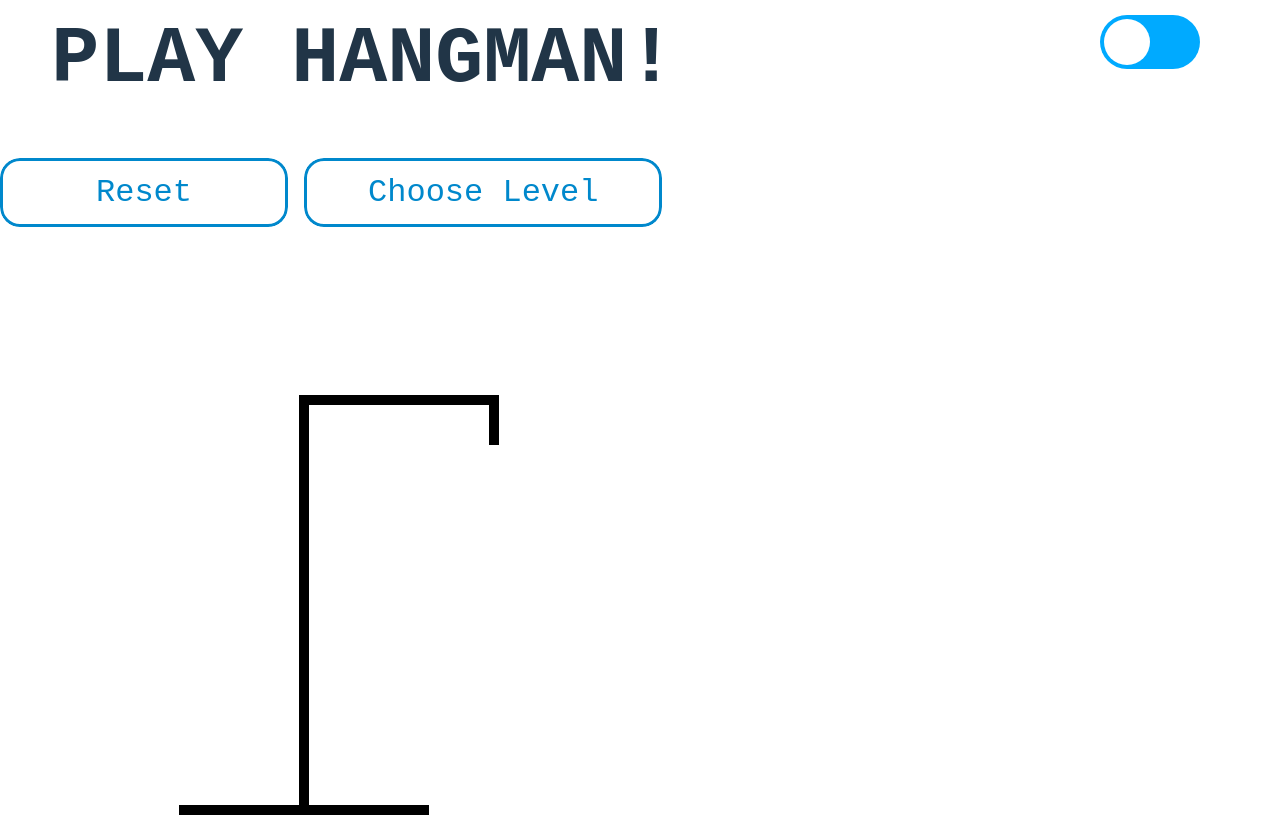
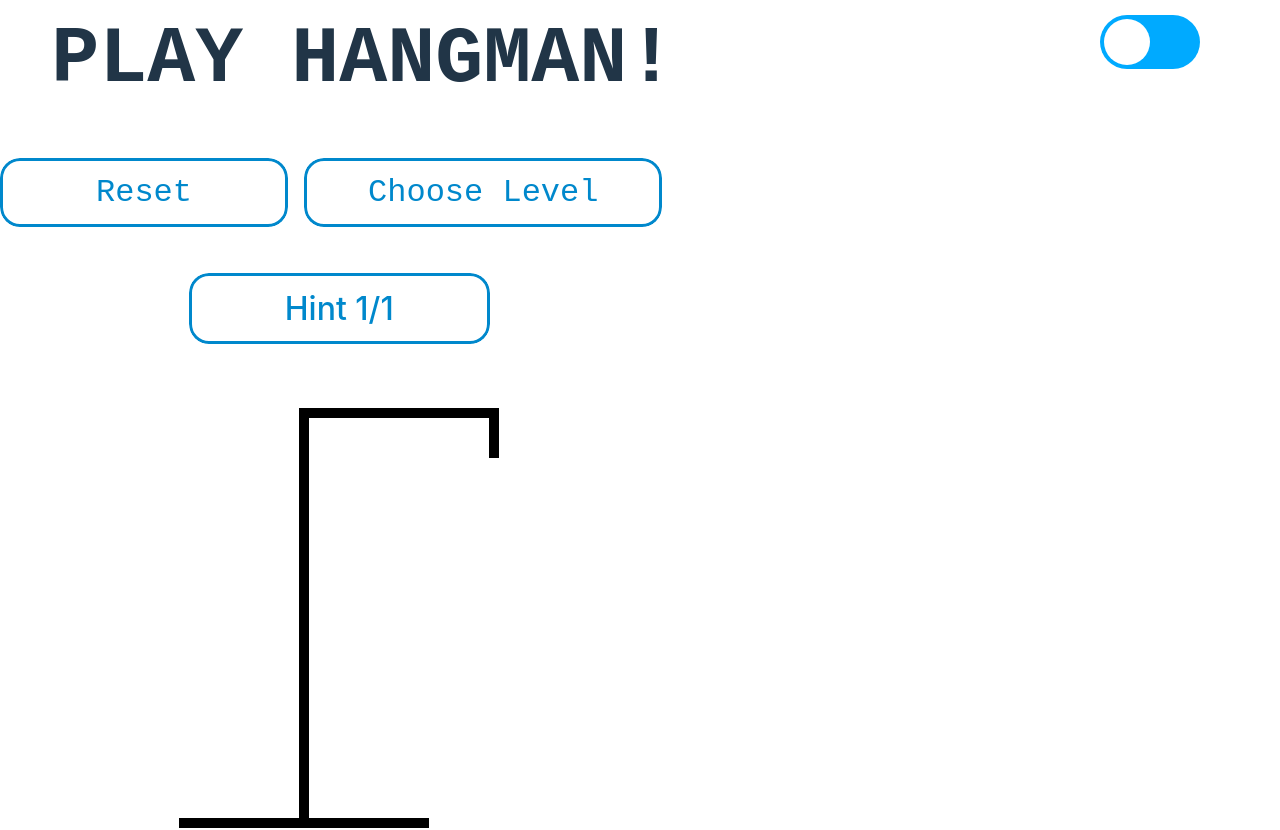
Before and after one commit to amoutens/hanging-man-react-ts, a React (Vite) app: page / in a window 1280 px wide. Shown: the top 830 px of the page. Built offline with nearby package versions, Linux system fonts and the light colour scheme; the HTML template or start-up script is replaced by a standard one.

Commit message:
added hints

```diff
--- a/src/App.tsx
+++ b/src/App.tsx
@@ -7,6 +7,7 @@ import { ResetGame } from './ResetGame';
 import './style.scss'
 import { SliderTheme } from './SliderTheme';
 import { LevelChange } from './LevelChange';
+import { Hint } from './Hint';
 
 export function App() {
     const [wordArrDiff, setWordArrDiff] = React.useState<string[]>(words);
@@ -21,10 +22,28 @@ export function App() {
     const [isLevelClicked, setIsLevelClicked] = React.useState<boolean>(false);
     const [pressedKeys, setPressedKeys] = React.useState<string[]>([]);
     const [gameOver, setGameOver] = React.useState<boolean>(false);
+    const [clickCount, setClickCount] = React.useState<number>(3);
+    const [difficultLevel, setDifficultLevel] = React.useState<number>(0);
+    const [quantityOfHints, setQuantityOfHints] = React.useState<number>(0);
+
 
     React.useEffect(() => {
         setWordToGuess(wordArrDiff[Math.floor(Math.random() * wordArrDiff.length)]);
     }, [wordArrDiff]);
+    React.useEffect (() => {
+        if((wordToGuess.length === 4 && difficultLevel === 1) || (wordToGuess.length === 4 && difficultLevel === 0)) {setClickCount(1);
+            setQuantityOfHints(1);
+        }
+        else if((wordToGuess.length === 5 || wordToGuess.length === 6) || difficultLevel === 2) {setClickCount(2);
+            setQuantityOfHints(2);
+        }
+        else if(wordToGuess.length >= 7 || difficultLevel === 3) {setClickCount(3);
+            setQuantityOfHints(3);
+        }
+    }, [wordToGuess, difficultLevel, setClickCount])
+
+
+
     const addGuessedLetter = (letter: string) => {
         if (wordToGuess.includes(letter) && !guessedLetters.includes(letter)) {
             setGuessedLetters([...guessedLetters, letter]);
@@ -48,21 +67,25 @@ export function App() {
         switch(index) {
             case 0:
                 setWordArrDiff(words);
+                setDifficultLevel(0);
                 handleReset();
                 setIsLevelClicked(false);
                 break;
             case 1:
                 setWordArrDiff(words.filter(el => el.length === 4));
+                setDifficultLevel(1);
                 handleReset();
                 setIsLevelClicked(false);
                 break;
             case 2:
                 setWordArrDiff(words.filter(el => el.length === 5 || el.length === 6));
+                setDifficultLevel(2);
                 handleReset();
                 setIsLevelClicked(false);
                 break;
             case 3:
                 setWordArrDiff(words.filter(el => el.length >= 7));
+                setDifficultLevel(3);
                 handleReset();
                 setIsLevelClicked(false);
                 break;
@@ -71,6 +94,13 @@ export function App() {
         }
     }
 
+    const handleHint = (): void => {
+        const wordLetters: string[] = wordToGuess.split('').filter(el => !guessedLetters.includes(el));
+        if(wordLetters.length > 0 && clickCount > 0) {
+            setGuessedLetters([...guessedLetters, wordLetters[Math.floor(Math.random() * wordLetters.length)]]);
+            setClickCount(prev => prev - 1);
+        }
+    }
 
 
     const isWon = () => {
@@ -94,7 +124,6 @@ export function App() {
         setButtonClasses(updatedButtonClasses);
     };
     console.log(wordToGuess)
-    console.log(isSame)
     return (
         <div style={{
             position: 'relative',
@@ -125,6 +154,7 @@ export function App() {
                             {isLevelClicked && <span className={`level-container `}><LevelChange isCheckedTheme={isCheckedTheme} selectDifficulty={selectDifficulty} setIsLevelClicked={setIsLevelClicked}/></span>}
                         </span>
                     </span>
+                    <p><Hint isChecked={isCheckedTheme} handleHint={handleHint} clickCount = {clickCount} quantityOfHints={quantityOfHints} /></p>
                 </div>
                 <div className="container">
                     <SliderTheme isChecked={isCheckedTheme} handleInputChange={handleSliderChange}/>
--- /dev/null
+++ b/src/Hint.tsx
@@ -0,0 +1,10 @@
+
+
+export const Hint = ({ isChecked, handleHint, clickCount, quantityOfHints }: { isChecked: boolean, handleHint: () => void,
+     clickCount: number, quantityOfHints: number}) => {
+    return (
+        <button className={`hint-btn ${!isChecked ? '' : 'dark-theme'}`} onClick={handleHint}>
+            Hint {`${clickCount}/${quantityOfHints}`}
+        </button>
+    );
+};
--- a/src/style.scss
+++ b/src/style.scss
@@ -170,9 +170,14 @@ font-size: 2rem;
   margin-bottom: 0.5em;;
 }
 
+.hint-btn {
+  @include btn;
 
+}
 
-
+.main-label + p {
+  margin-top: -90px;
+}
 
 .main-label {
   font-size: 5rem;
```
